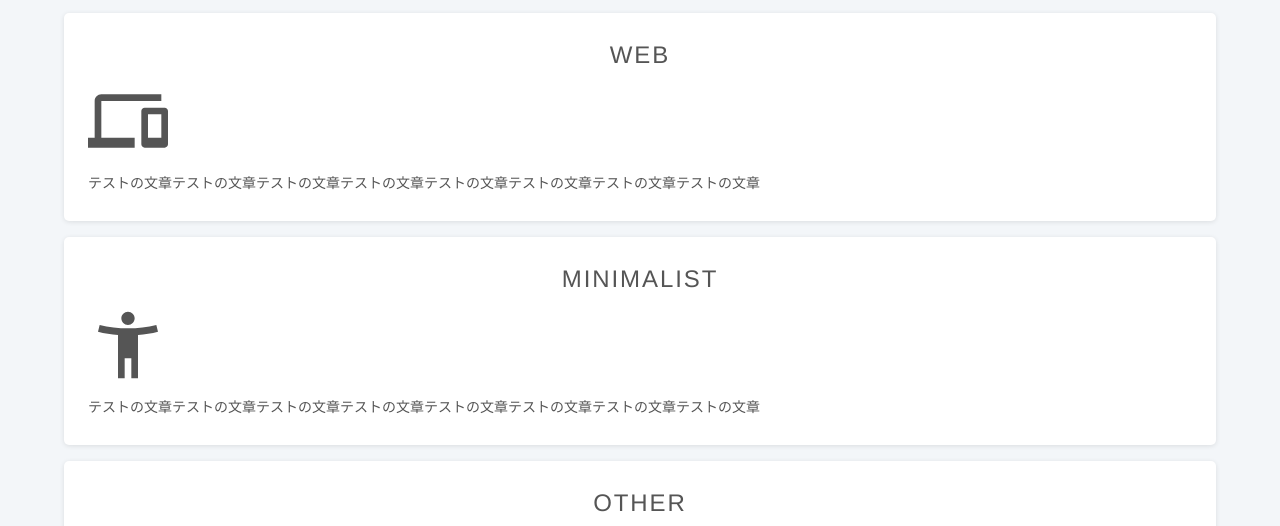
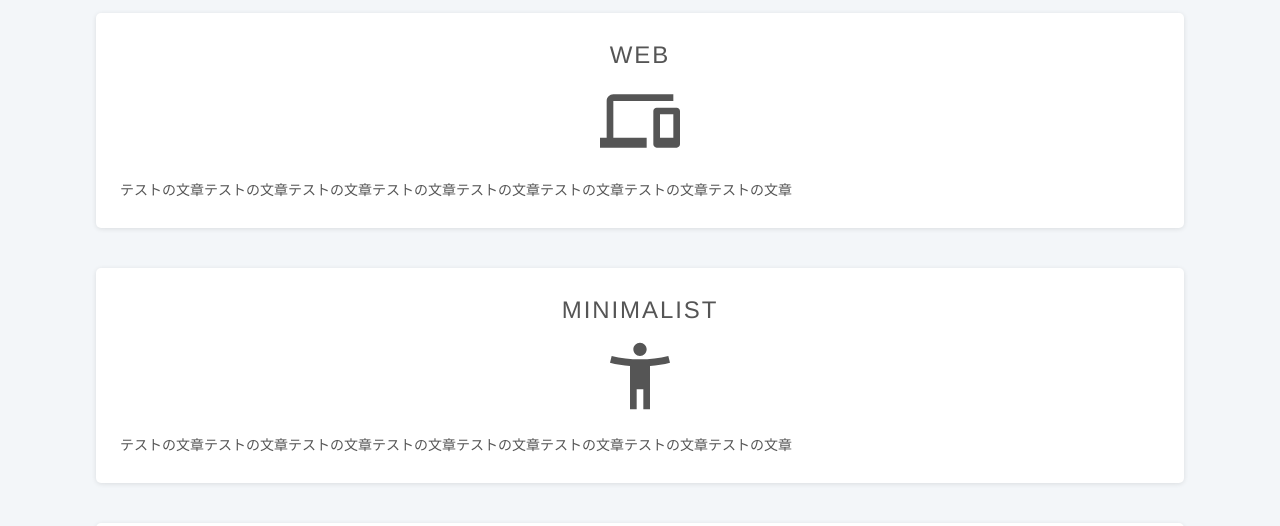
Before and after one commit to Miyabi63/miyabi2, a plain HTML site: page index.html in a window 1280 px wide. Shown: the part 355-881 px from the top of the page. Drawn offline with Linux system fonts and the light colour scheme.

Commit message:
諸々整理

```diff
--- a/index.html
+++ b/index.html
@@ -34,38 +34,44 @@
                     <h2>Work</h2>
                 </div>
 
-                <div class="work-area">
-                    <div class="work-item">
-                        <div class="item-head">
+                <div class="section-work_area">
+                    <div class="section-work_area-item">
+                        <div class="section-work_area-item-head">
                             <span>WEB</span>
                         </div>
-                        <div class="item-img">
+
+                        <div class="section-work_area-item-img">
                             <img src="img/top/icon_device.svg" alt="" loading="lazy">
                         </div>
+
                         <div class="item-text">
                             テストの文章テストの文章テストの文章テストの文章テストの文章テストの文章テストの文章テストの文章
                         </div>
                     </div>
 
-                    <div class="work-item">
-                        <div class="item-head">
+                    <div class="section-work_area-item">
+                        <div class="section-work_area-item-head">
                             <span>MINIMALIST</span>
                         </div>
-                        <div class="item-img">
+
+                        <div class="section-work_area-item-img">
                             <img src="img/top/icon_human.svg" alt="" loading="lazy">
                         </div>
+
                         <div class="item-text">
                             テストの文章テストの文章テストの文章テストの文章テストの文章テストの文章テストの文章テストの文章
                         </div>
                     </div>
 
-                    <div class="work-item">
-                        <div class="item-head">
+                    <div class="section-work_area-item">
+                        <div class="section-work_area-item-head">
                             <span>OTHER</span>
                         </div>
-                        <div class="item-img">
+
+                        <div class="section-work_area-item-img">
                             <img src="img/top/icon_smile.svg" alt="" loading="lazy">
                         </div>
+
                         <div class="item-text">
                             テストの文章テストの文章テストの文章テストの文章テストの文章テストの文章テストの文章テストの文章
                         </div>
@@ -73,7 +79,7 @@
                 </div>
             </section>
 
-            <section class="section2">
+            <section class="section-about">
                 <div class="section-head">
                     <h2>About</h2>
                 </div>
@@ -83,7 +89,7 @@
 
     <footer>
         <div class="container">
-            <small class="copyright">© Miyabi All rights reserved.</small>
+            <small class="footer-copyright">© Miyabi All rights reserved.</small>
         </div>
     </footer>
 </body>
--- a/sass/_common/_partial.scss
+++ b/sass/_common/_partial.scss
@@ -5,9 +5,11 @@
 //------------------------------------------------------------------------------
 
 // 見出し
+//--------------------------------------------------------------------
 .section-head{
     margin-bottom: $s-02;
     text-align: center;
+
     h2{
         font-size: $s-04;
         font-weight: normal;
--- a/sass/_common/_reset.scss
+++ b/sass/_common/_reset.scss
@@ -44,7 +44,7 @@ a:not([class]) {
 img,
 picture {
     max-width: 100%;
-    display: block;
+    //display: block; // 個人的なコメントアウト
 }
 
 input,
--- a/sass/_common/layout/_footer.scss
+++ b/sass/_common/layout/_footer.scss
@@ -10,7 +10,7 @@ footer{
         width: 100%;
         background-color: #fff;
 
-        .copyright{
+        .footer-copyright{
             display: block;
             text-align: center;
         }
--- a/sass/top.scss
+++ b/sass/top.scss
@@ -22,13 +22,13 @@ main >.container{
     .section-work{
         margin-bottom: $s-05;
 
-        .work-area{
-            width: 90%;
+        .section-work_area{
+            width: 85%;
             display: flex;
             flex-wrap: wrap;
             margin: 0 auto;
 
-            .work-item{
+            .section-work_area-item{
                 flex: 0 0 100%;
                 padding: $s-03;
 
@@ -36,14 +36,14 @@ main >.container{
                 box-shadow: 0 1px 5px rgba(0, 0, 0, .1);
                 border-radius: 5px;
 
-                .item-head{
+                .section-work_area-item-head{
                     margin-bottom: $s-01;
                     text-align: center;
                     font-size: 2.4rem;
                     letter-spacing: .08em;
                 }
 
-                .item-img{
+                .section-work_area-item-img{
                     margin-bottom: $s-01;
                     text-align: center;
                     img{
@@ -59,7 +59,7 @@ main >.container{
                 }
 
                 &:not(:last-child){
-                    margin-bottom: $s-02;
+                    margin-bottom: $s-05;
                 }
             }
         }
```
Also changed, not shown: css/style.css, css/top.css, 2 other files.
